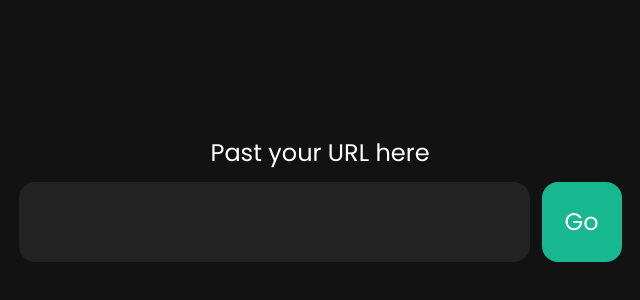
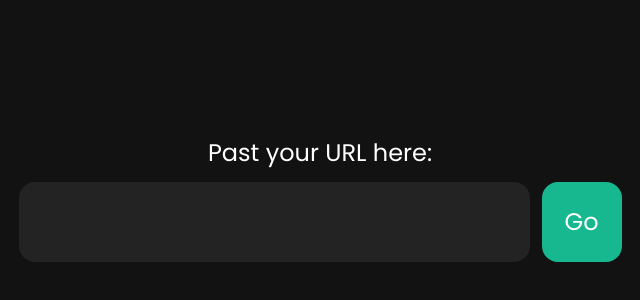
Before and after one commit to souz4-my/url-image-viewer, a plain HTML site: page index.html in a window 1280 px wide. Shown: the part 178-478 px from the top of the page, 320-960 px from the left. Drawn offline with Linux system fonts and the light colour scheme.

Commit message:
Update index.html

```diff
--- a/index.html
+++ b/index.html
@@ -17,7 +17,7 @@
 
     <body>
         <div class="container">
-            <h1 class="title">Past your URL here</h1>
+            <h1 class="title">Past your URL here:</h1>
 
             <form onsubmit="event.preventDefault(); handleSubmit();">
                 <input id="url" type="text" class="input" name="url">
```
